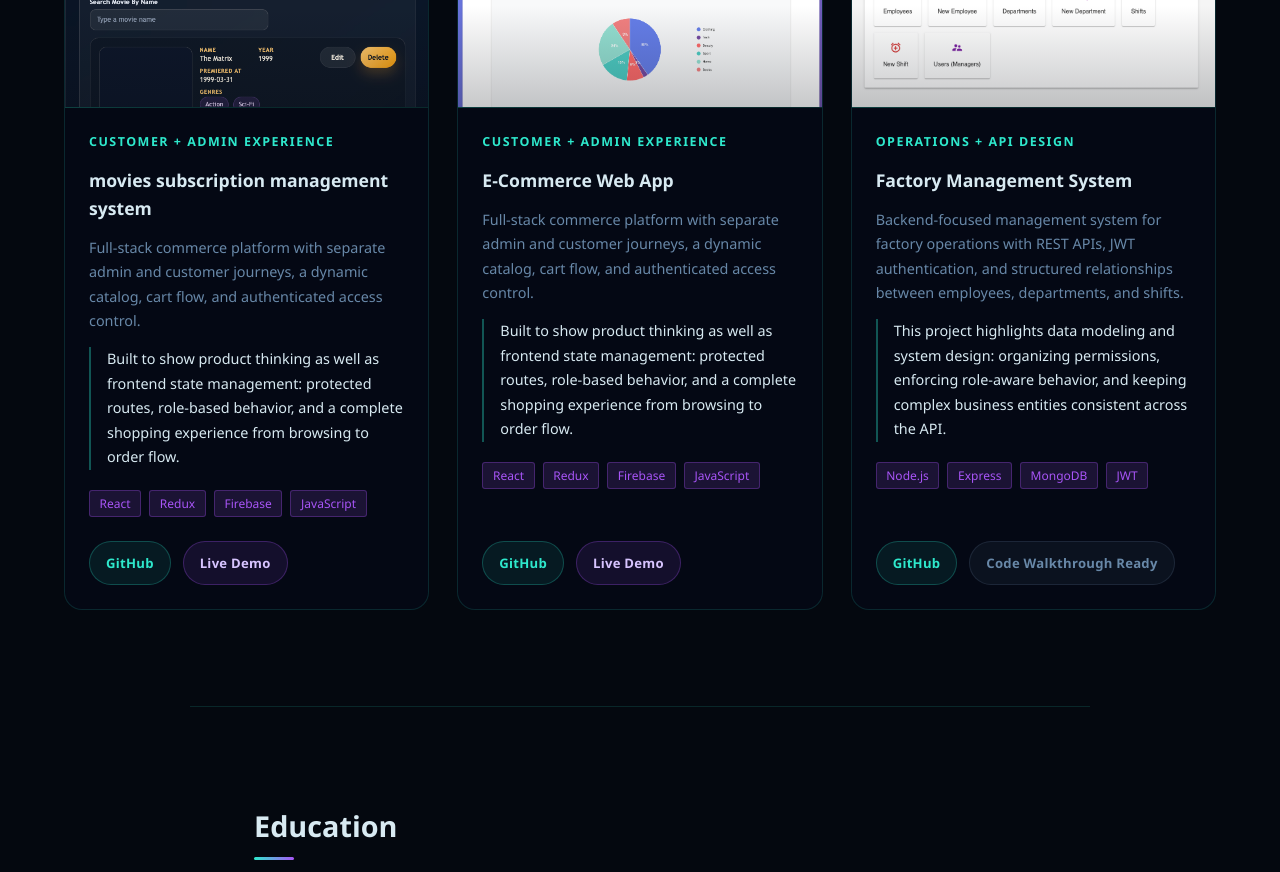
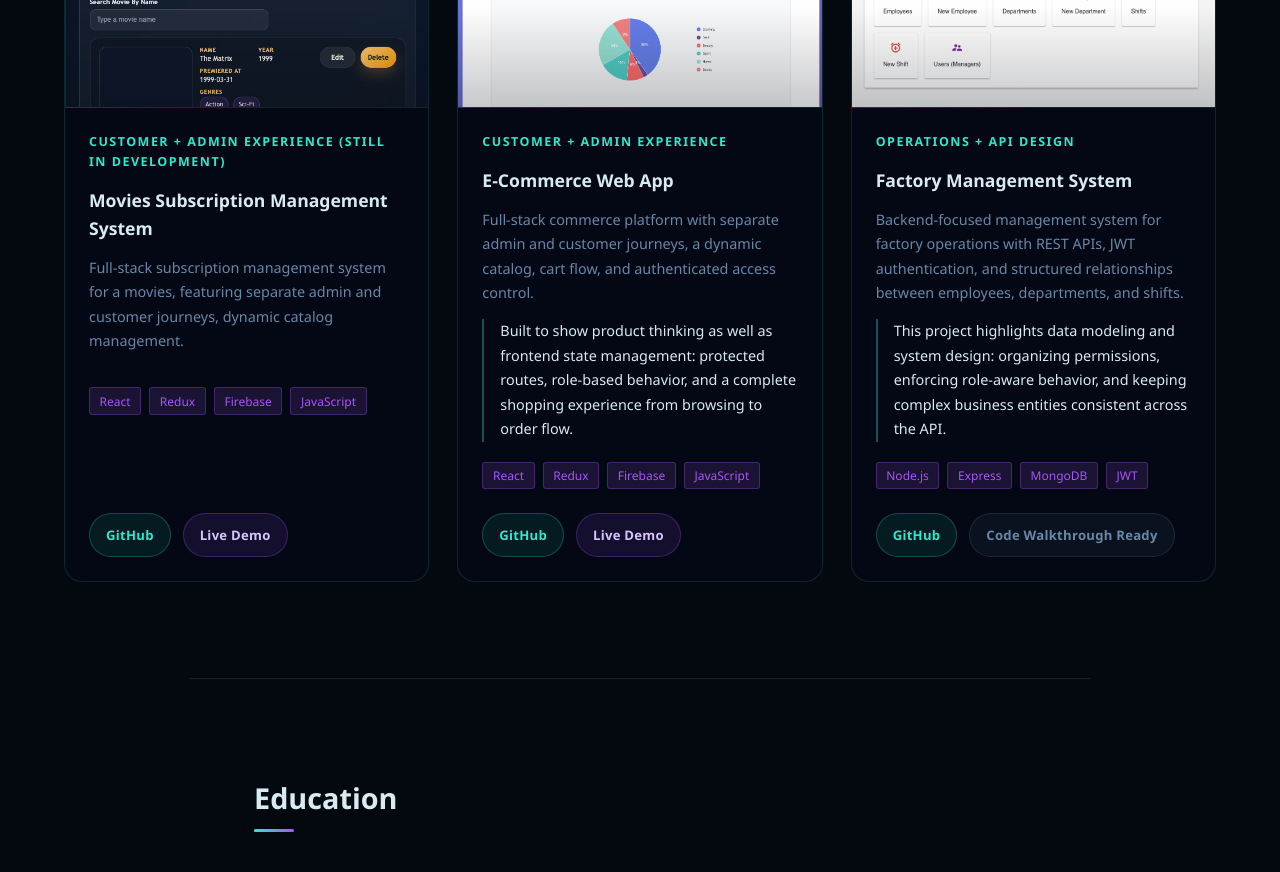
Before and after one commit to Yitzhakbin9/yitzhak-portfolio, a React (Vite) app: page / in a window 1280 px wide. Shown: the part 2320-3192 px from the top of the page. Built offline with nearby package versions, Linux system fonts and the light colour scheme.

Commit message:
fix project movies descreption

```diff
--- a/src/data.js
+++ b/src/data.js
@@ -47,15 +47,15 @@ export const data = {
   ],
   projects: [
     {
-      title: "movies subscription management system",
-      eyebrow: "Customer + Admin Experience",
+      title: "Movies Subscription Management System",
+      eyebrow: "Customer + Admin Experience (still in development)",
       description:
-        "Full-stack commerce platform with separate admin and customer journeys, a dynamic catalog, cart flow, and authenticated access control.",
+        "Full-stack subscription management system for a movies, featuring separate admin and customer journeys, dynamic catalog management.",
       highlight:
-        "Built to show product thinking as well as frontend state management: protected routes, role-based behavior, and a complete shopping experience from browsing to order flow.",
+        "",
       tech: ["React", "Redux", "Firebase", "JavaScript"],
-      github: "https://github.com/Yitzhakbin9/e-Commerce-Web-Site",
-      live: "https://yitzhak-portfolio.vercel.app/",
+      github: "https://github.com/Yitzhakbin9/movies-subscription-management-system",
+      live: "https://movies-subscription-management-syst.vercel.app/main",
       liveLabel: "Live Demo Soon",
       image: moviesSubscription,
       imageAlt: "Preview illustration for the E-Commerce Web App project",
```
